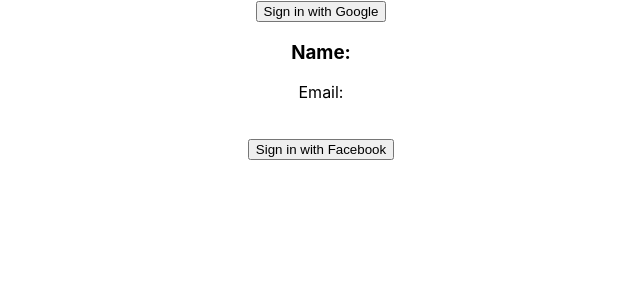
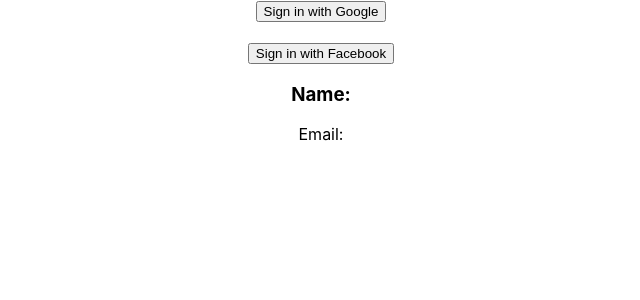
Before and after one commit to kafiabdullah/firebase-auth-recap, a React (Create React App) app: page / in a window 1280 px wide. Shown: the top 300 px of the page, without its empty margins (319-959 px from the left). Built offline with nearby package versions, Linux system fonts and the light colour scheme.

Commit message:
add show user name, email & photo after sign in method

```diff
--- a/src/App.js
+++ b/src/App.js
@@ -33,11 +33,8 @@
         // Handle Errors here.
         var errorCode = error.code;
         var errorMessage = error.message;
-        // The emailof the user's account used.
         var email = error.email;
-        // The firebase.auth.AuthCredential type that was used.
         var credential = error.credential;
-        // ...
       });
   }
 
@@ -52,8 +49,8 @@
         var user = result.user;
 
         var accessToken = credential.accessToken;
+        setUser(user)
 
-        // ...
       })
       .catch((error) => {
         // Handle Errors here.
@@ -70,12 +67,14 @@
     <div className="App">
       <button onClick={handleSignInGoogle}> Sign in with Google</button>
       <br />
+      <br/>
+      <button onClick={handleSingInFb}>Sign in with Facebook</button>
+
 
       <h3>Name: {user.displayName}</h3>
       <p>Email: {user.email}</p>
       <img src={user.photoURL} alt="" />
       <br />
-      <button onClick={handleSingInFb}>Sign in with Facebook</button>
     </div>
   );
 }
```
